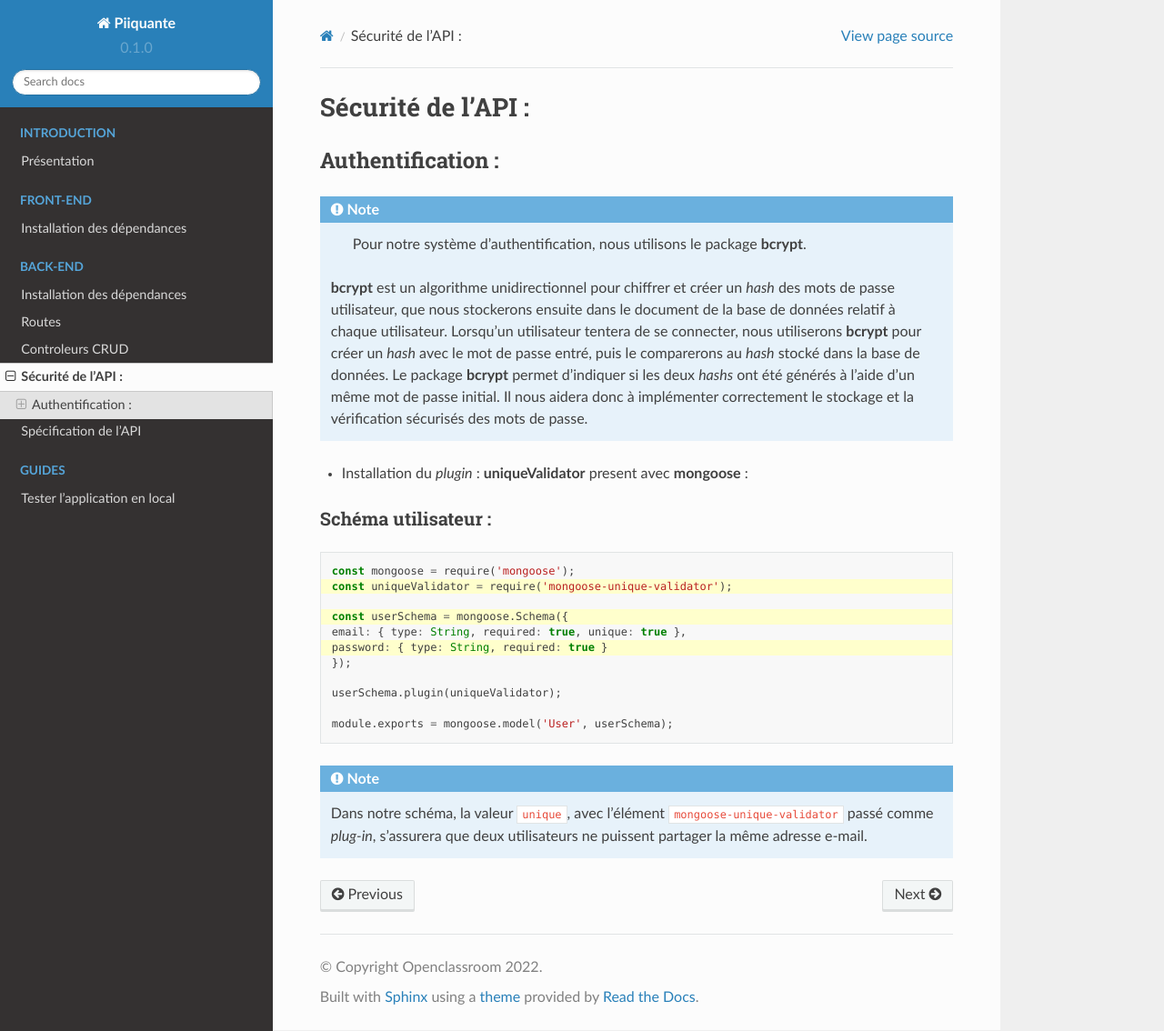
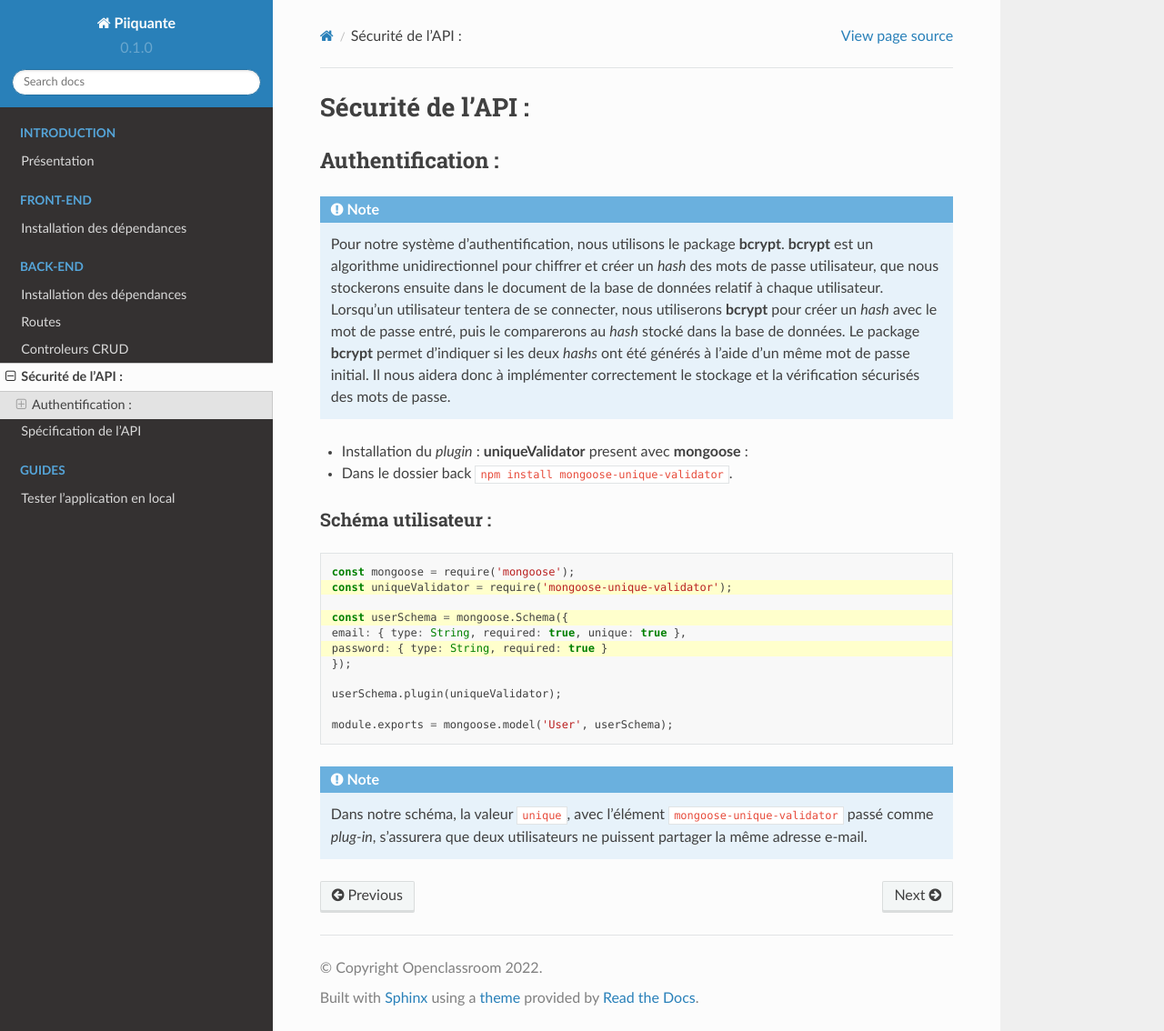
Before and after one commit to anthony-mini/Mini_Anthony_6_05-08-2022, a Sphinx documentation site: the page built from docs/source/authentification.rst, in a window 1280 px wide and 1134 px high. Shown: the whole window at 91% size. Built offline with Sphinx 7.4.7 and the Read the Docs theme 2.0.0, drawn with Linux system fonts in a browser that asks for light colours.

Commit message:
:bug: Docs

```diff
--- a/docs/source/authentification.rst
+++ b/docs/source/authentification.rst
@@ -5,17 +5,18 @@ Authentification :
 ------------------
 
 .. note::
+
     Pour notre système d'authentification, nous utilisons le package **bcrypt**.
-   **bcrypt** est un algorithme unidirectionnel pour chiffrer et créer un *hash* des mots de passe utilisateur, que nous stockerons ensuite dans le document de la base de données relatif à chaque utilisateur.
-   Lorsqu'un utilisateur tentera de se connecter, nous utiliserons **bcrypt** pour créer un *hash* avec le mot de passe entré, puis le comparerons au *hash* stocké dans la base de données.
-   Le package **bcrypt** permet d'indiquer si les deux *hashs* ont été générés à l'aide d'un même mot de passe initial.
-   Il nous aidera donc à implémenter correctement le stockage et la vérification sécurisés des mots de passe.
+    **bcrypt** est un algorithme unidirectionnel pour chiffrer et créer un *hash* des mots de passe utilisateur, que nous stockerons ensuite dans le document de la base de données relatif à chaque utilisateur.
+    Lorsqu'un utilisateur tentera de se connecter, nous utiliserons **bcrypt** pour créer un *hash* avec le mot de passe entré, puis le comparerons au *hash* stocké dans la base de données.
+    Le package **bcrypt** permet d'indiquer si les deux *hashs* ont été générés à l'aide d'un même mot de passe initial.
+    Il nous aidera donc à implémenter correctement le stockage et la vérification sécurisés des mots de passe.
 
 
 * Installation du *plugin* : **uniqueValidator** present avec **mongoose** :
 
-.. code-block:: shell
-    npm install mongoose-unique-validator
+* Dans le dossier back ``npm install mongoose-unique-validator``.
+
 
 Schéma utilisateur :
 ********************
```
